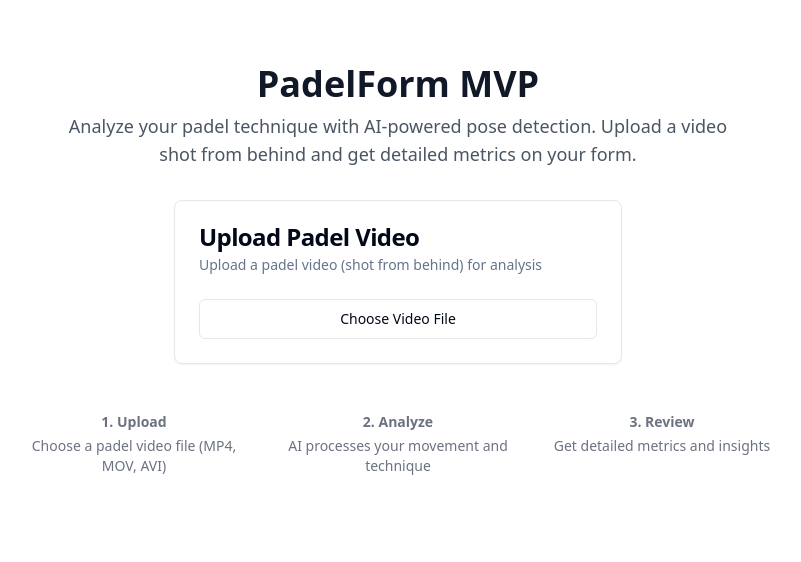
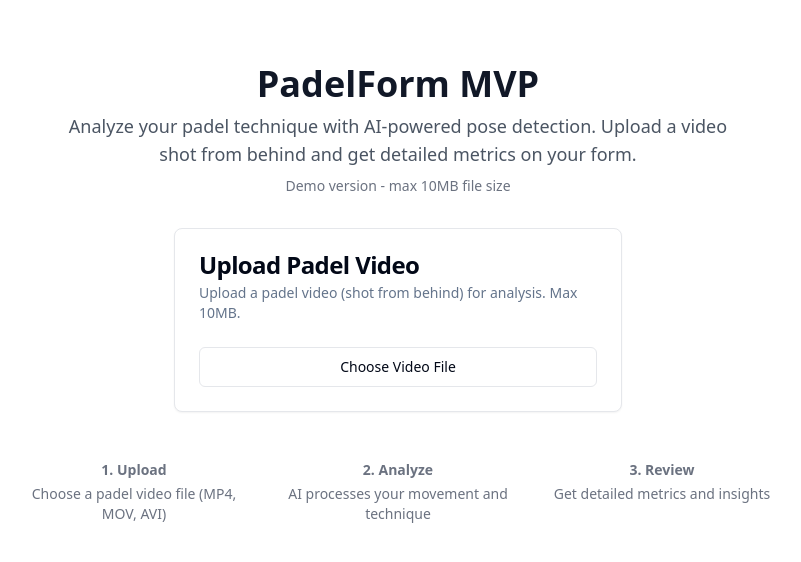
Before and after one commit to thranefuglen/PadelAnalyzer, a Next.js app: page / in a window 1280 px wide. Shown: the top 562 px of the page, without its empty margins (242-1043 px from the left). Built offline with nearby package versions, Linux system fonts and the light colour scheme.

Commit message:
Fix Vercel payload size limit - reduce to 10MB max

```diff
--- a/app/api/upload/route.ts
+++ b/app/api/upload/route.ts
@@ -22,11 +22,11 @@ export async function POST(request: NextRequest) {
       );
     }
 
-    // Validate file size (100MB limit)
-    const maxSize = 100 * 1024 * 1024; // 100MB
+    // Validate file size (10MB limit for Vercel serverless)
+    const maxSize = 10 * 1024 * 1024; // 10MB
     if (file.size > maxSize) {
       return NextResponse.json(
-        { error: 'File too large. Maximum size is 100MB.' },
+        { error: 'File too large. Maximum size is 10MB for this demo.' },
         { status: 400 }
       );
     }
--- a/app/page.tsx
+++ b/app/page.tsx
@@ -10,6 +10,8 @@ export default function Home() {
         <p className="text-lg text-gray-600 max-w-2xl mx-auto">
           Analyze your padel technique with AI-powered pose detection.
           Upload a video shot from behind and get detailed metrics on your form.
+          <br />
+          <span className="text-sm text-gray-500 mt-2 block">Demo version - max 10MB file size</span>
         </p>
       </div>
 
--- a/components/UploadWidget.tsx
+++ b/components/UploadWidget.tsx
@@ -99,7 +99,7 @@ export default function UploadWidget() {
       <CardHeader>
         <CardTitle>Upload Padel Video</CardTitle>
         <CardDescription>
-          Upload a padel video (shot from behind) for analysis
+          Upload a padel video (shot from behind) for analysis. Max 10MB.
         </CardDescription>
       </CardHeader>
       <CardContent className="space-y-4">
```
Also changed, not shown: 1 other file (tests, documents, lock files or other folders).
